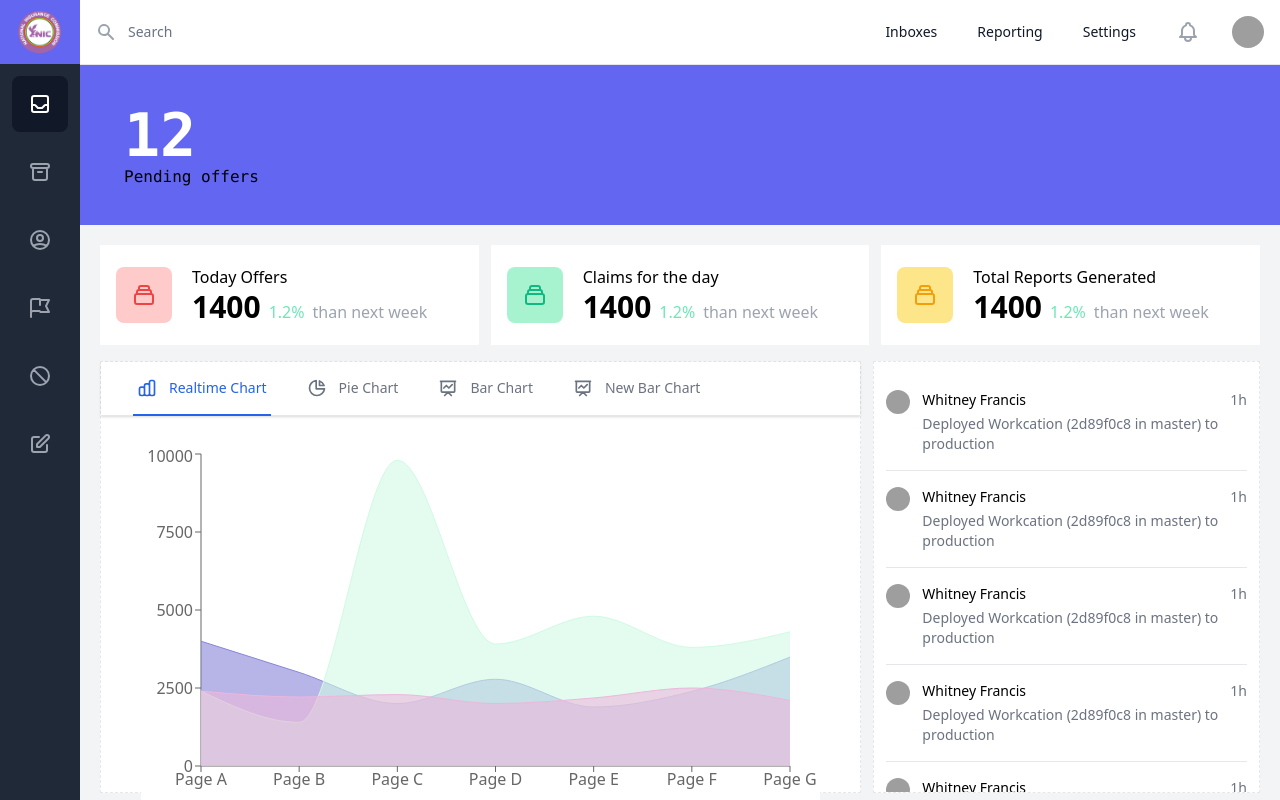
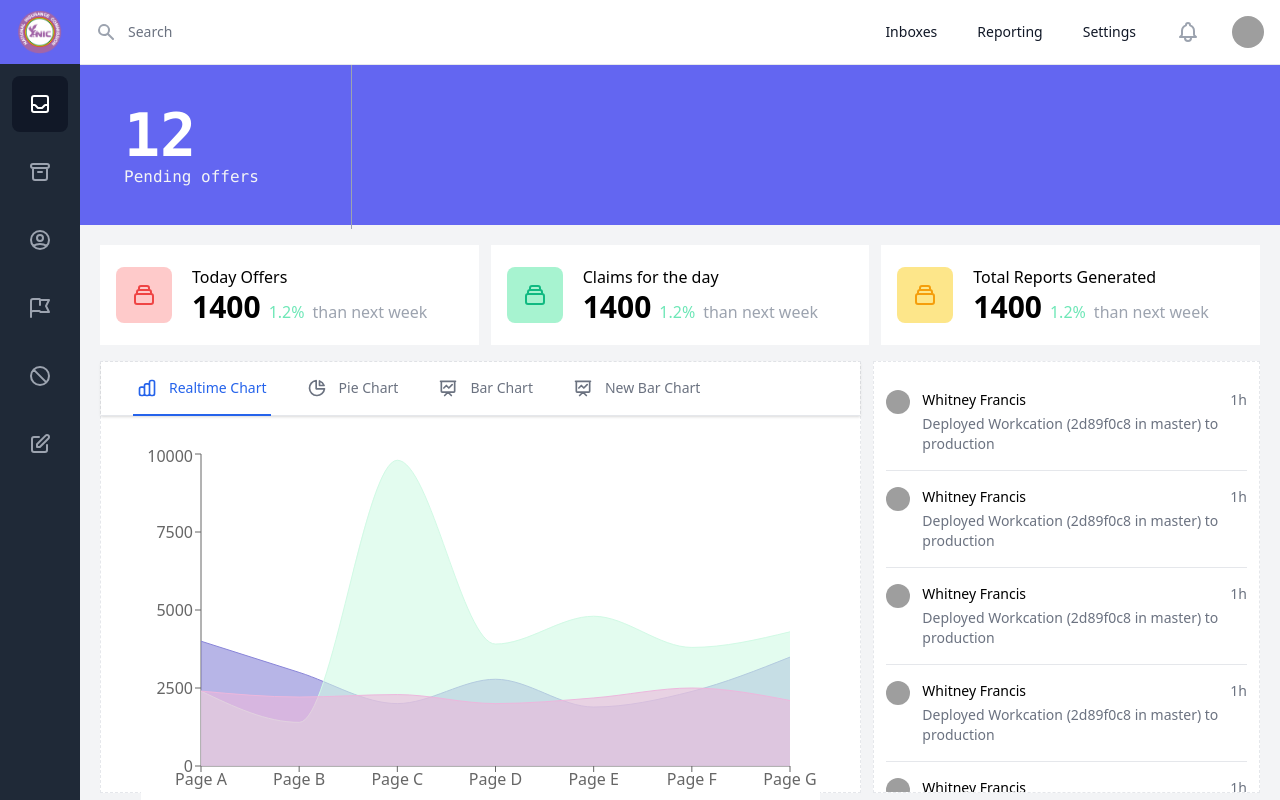
Before and after one commit to Khoby-790/template-nic, a React (Create React App) app: page / in a window 1280 px wide. Built offline with nearby package versions, Linux system fonts and the light colour scheme; grey boxes are pictures that could not be loaded.

Commit message:
--- Auto-Git Commit ---

```diff
--- a/src/pages/Dashboard/Dashboard.tsx
+++ b/src/pages/Dashboard/Dashboard.tsx
@@ -60,9 +60,9 @@ const Dashboard = (props: Props) => {
         <Fragment>
             <div className="bg-indigo-500 flex max-h-52 w-full h-full">
                 <div className="flex-1 grid grid-cols-3 h-40">
-                    <div className="flex justify-end py-10 px-11 h-full flex-col">
+                    <div className="flex border-r border-gray-400 justify-end py-10 px-11 h-full flex-col">
                         <h1 className="text-6xl text-white font-bold font-mono">12</h1>
-                        <p className="font-mono font-thin">Pending offers</p>
+                        <p className="font-mono font-thin text-md text-gray-100">Pending offers</p>
                     </div>
                 </div>
                 <div className="w-96"></div>
```
